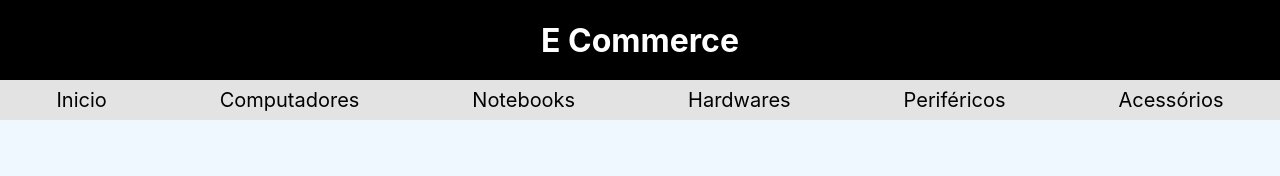
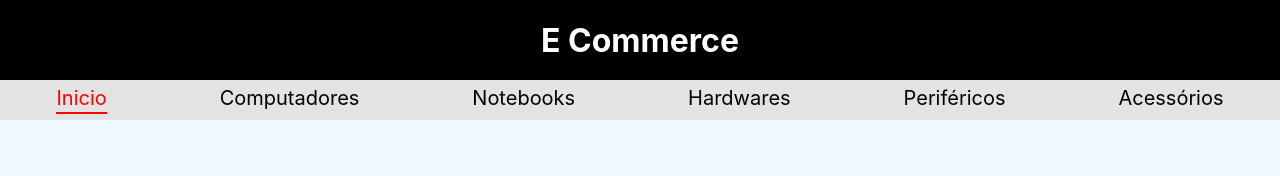
Before and after one commit to Gonzagadavid/ecommerce, a Next.js app: page / in a window 1280 px wide. Shown: the top 176 px of the page. Built offline with nearby package versions, Linux system fonts and the light colour scheme.

Commit message:
feat: adicionado efeito na navbar

```diff
--- a/src/components/NavBar/index.tsx
+++ b/src/components/NavBar/index.tsx
@@ -1,15 +1,17 @@
 import Link from "next/link";
-import { NavStyles } from "./style";
+import { useRouter } from "next/router";
+import { Item, NavStyles } from "./style";
 
 export default function NavBar() {
+  const { pathname } = useRouter();
   return (
     <NavStyles>
-      <Link href="/"><a>Inicio</a></Link>
-      <Link href="/computers"><a>Computadores</a></Link>
-      <Link href="/notebooks"><a>Notebooks</a></Link>
-      <Link href="/hardwares"><a>Hardwares</a></Link>
-      <Link href="/peripherals"><a>Periféricos</a></Link>
-      <Link href="/accessories"><a>Acessórios</a></Link>
+      <Item selected={pathname === '/'}><Link href="/"><a>Inicio</a></Link></Item>
+      <Item selected={pathname === '/computers'}><Link href="/computers"><a>Computadores</a></Link></Item>
+      <Item selected={pathname === '/notebooks'}><Link href="/notebooks"><a>Notebooks</a></Link></Item>
+      <Item selected={pathname.includes('hardwares')}><Link href="/hardwares"><a>Hardwares</a></Link></Item>
+      <Item selected={pathname.includes('peripherals')}><Link href="/peripherals"><a>Periféricos</a></Link></Item>
+      <Item selected={pathname.includes('accessories')}><Link href="/accessories"><a>Acessórios</a></Link></Item>
     </NavStyles>
   );
 }
--- a/src/components/NavBar/style.ts
+++ b/src/components/NavBar/style.ts
@@ -12,4 +12,33 @@ position: sticky;
 top:0;
 z-index: 3;
 font-size: 20px;
+
 `;
+
+export const Item = styled.li`
+border-bottom: transparent solid 2px;
+transition-property: color;
+
+:after {
+  display:block;
+  content: '';
+  transform: scaleX(0);
+  border-bottom: red solid 2px;
+  transition: transform 250ms ease-in-out;
+  transform-origin:  0% 100%;
+}
+
+:hover:after {
+  color: red;
+  transform: scaleX(1);
+  transform-origin:  0% 100%;
+}
+
+:hover {
+  color: red;
+  transition-duration: 250ms;
+
+}
+
+${({ selected }: {selected: boolean}) => selected && 'color: red; border-bottom: red solid 2px;'}
+`;
--- /dev/null
+++ b/src/context/Provider.tsx
@@ -0,0 +1,15 @@
+import { ReactNode, useMemo } from "react";
+import Context from "./index";
+
+export default function Provider({ children }: { children: ReactNode }) {
+
+  const context = useMemo(() => ({
+
+  }), []);
+
+  return (
+    <Context.Provider value={context}>
+      {children}
+    </Context.Provider>
+  );
+}
--- /dev/null
+++ b/src/context/index.ts
@@ -0,0 +1,5 @@
+import { createContext } from "react";
+
+const Context = createContext({});
+
+export default Context;
--- a/src/pages/_app.tsx
+++ b/src/pages/_app.tsx
@@ -1,13 +1,16 @@
 import type { AppProps } from 'next/app';
 import Layout from '../components/Layout';
+import Provider from '../context/Provider';
 import '../styles/globals.css';
 
 
 export default function MyApp({ Component, pageProps }: AppProps) {
 
   return (
-    <Layout>
-      <Component {...pageProps} />
-    </Layout>
+    <Provider>
+      <Layout>
+        <Component {...pageProps} />
+      </Layout>
+    </Provider>
   );
 }
```
